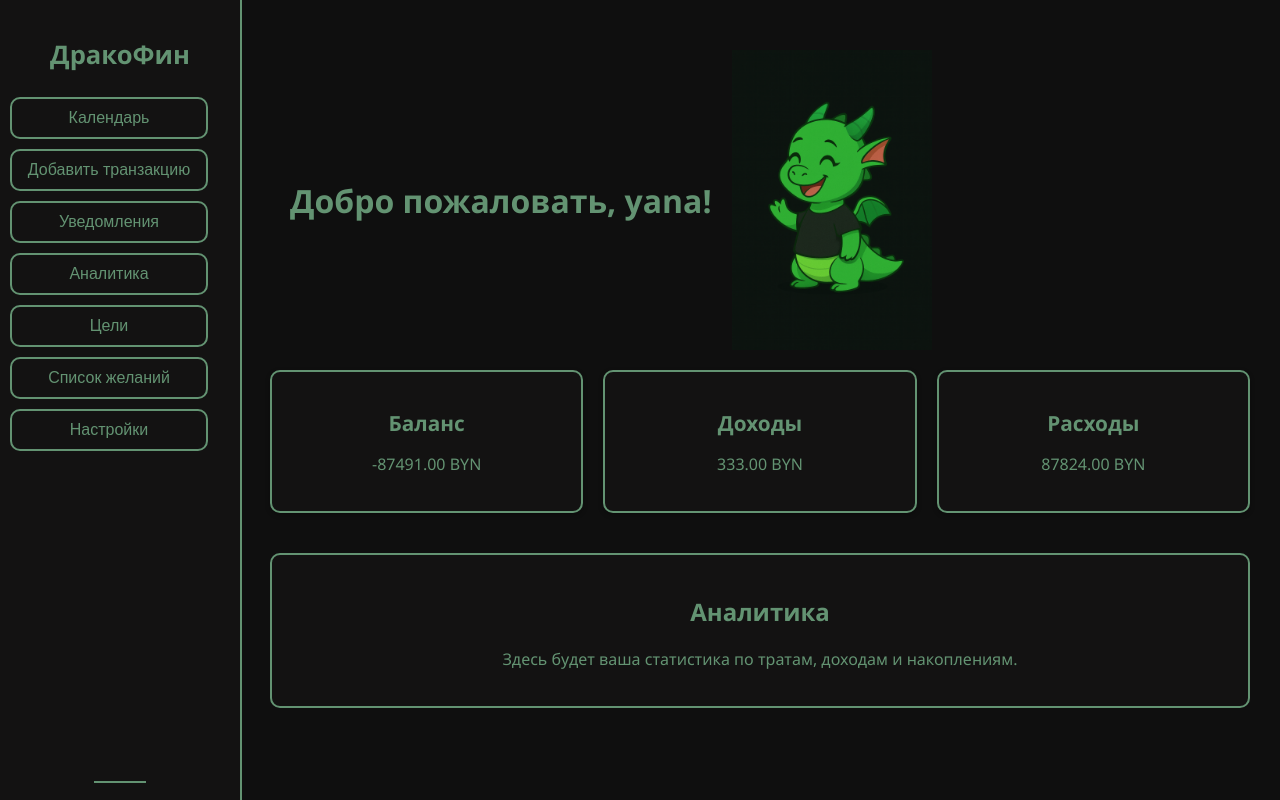
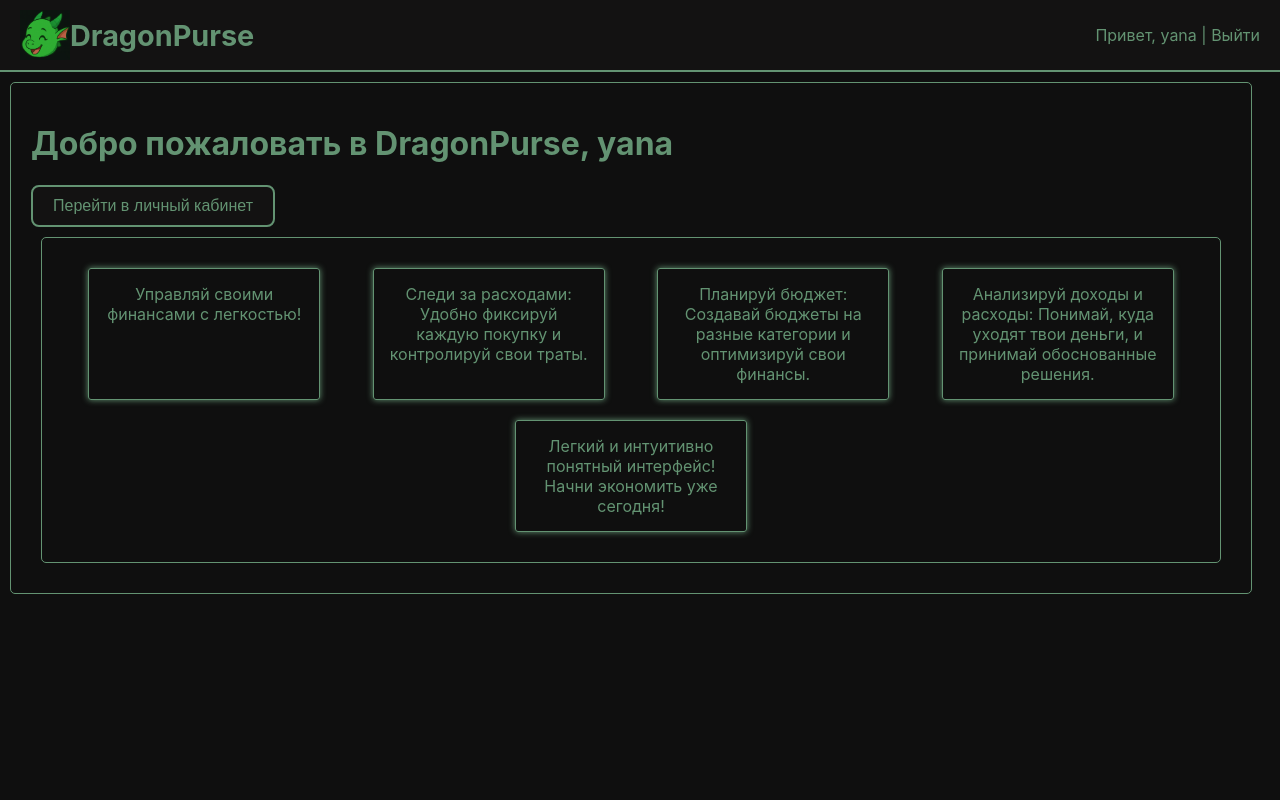
Before and after one commit to PurpleNoneDeep/Diplom_dragonPurse, a Django app: page / in a window 1280 px wide. Run offline with Django 5.2, Linux system fonts and the light colour scheme; a user stored in the database is signed in; data comes from the database, SQL or seed files in the repository; both versions use the stored data as it was after the commit.

Commit message:
new changes

```diff
--- /dev/null
+++ b/dragonpurse/accounts/static/accounts/css/index.css
@@ -0,0 +1,23 @@
+main{
+justify-content: center; /* Центрирование элементов по горизонтали */
+    flex-wrap: wrap;
+}
+.container {
+
+            display: flex;
+            justify-content: space-around; /* Расположение контейнеров с равными промежутками */
+            flex-wrap: wrap; /* Поддержка переносов на мобильных устройствах */
+            padding: 20px;
+            margin: 10px;
+            border: 1px solid #639372; /* Обводка контейнера */
+            border-radius: 5px; /* Скругление углов */
+        }
+        .item {
+            padding: 15px;
+            margin: 10px;
+            border: 1px solid #639372; /* Обводка для каждого контейнера */
+            border-radius: 3px; /* Скругление углов */
+            width: 200px; /* Фиксированная ширина для контейнеров */
+            text-align: center; /* Выравнивание текста по центру */
+            box-shadow: 0 0 6px #639372; /* Тень для эффекта глубины */
+        }
--- /dev/null
+++ b/dragonpurse/accounts/static/accounts/css/main.css
@@ -0,0 +1,162 @@
+ body {
+            font-family: "Inter", sans-serif;
+            background-color: #0f0f0f;
+            color: #639372;
+            margin: 0;
+            padding: 0;
+        }
+
+        a {
+            color: #639372;
+            text-decoration: none;
+        }
+
+        a:hover {
+            text-decoration: underline;
+        }
+
+        h1, h2, h3 {
+            color: #639372;
+        }
+
+        .container {
+            max-width: 1200px;
+            margin: 0 auto;
+            padding: 20px;
+        }
+
+        /* Хедер */
+        header {
+            background-color: #131212;
+            border-bottom: 2px solid #639372;
+            padding: 10px 20px;
+            display: flex;
+            align-items: center;
+            justify-content: space-between;
+        }
+
+        header h1 {
+            margin: 0;
+            font-size: 1.8em;
+            display: flex;
+            align-items: center;
+        }
+
+        header .dragon {
+            width: 36px;
+            height: 36px;
+            margin-right: 10px;
+            animation: float 3s ease-in-out infinite;
+        }
+
+        @keyframes float {
+            0%, 100% { transform: translateY(0); }
+            50% { transform: translateY(-5px); }
+        }
+
+        /* Кнопки */
+        button {
+            background-color: #131212;
+            color: #639372;
+            border: 2px solid #639372;
+            border-radius: 8px;
+            padding: 10px 20px;
+            font-size: 1em;
+            cursor: pointer;
+            transition: all 0.3s ease;
+        }
+
+        button:hover {
+            background-color: #639372;
+            color: #131212;
+        }
+
+        /* Формы */
+        form {
+            display: flex;
+            flex-direction: column;
+            gap: 15px;
+        }
+
+        input, select, textarea {
+            background-color: #0f0f0f;
+            color: #639372;
+            border: 1px solid #639372;
+            border-radius: 8px;
+            padding: 10px;
+            font-size: 1em;
+            transition: 0.3s;
+        }
+
+        input:focus, select:focus, textarea:focus {
+            border-color: #8ac8a4;
+            box-shadow: 0 0 6px #639372;
+            outline: none;
+        }
+
+        /* Таблицы */
+        table {
+            width: 100%;
+            border-collapse: collapse;
+            margin-top: 20px;
+        }
+
+        th, td {
+            border: 2px solid #639372;
+            padding: 10px;
+            text-align: left;
+        }
+
+        th {
+            background-color: #639372;
+            color: #131212;
+        }
+
+        tr:hover {
+            background-color: #131212;
+        }
+
+        /* Карточки и дашборд */
+        .card {
+            background-color: #131212;
+            border: 2px solid #639372;
+            border-radius: 8px;
+            padding: 20px;
+            text-align: center;
+            transition: background-color 0.3s;
+        }
+
+        .card:hover {
+            background-color: #639372;
+            color: #131212;
+        }
+
+        /* Сообщения */
+        .alert {
+            background-color: #222;
+            border: 1px solid #639372;
+            border-radius: 6px;
+            padding: 10px;
+            margin-bottom: 10px;
+        }
+
+        /* Общие блоки */
+        .flex {
+            display: flex;
+            gap: 20px;
+        }
+
+        .flex-column {
+            display: flex;
+            flex-direction: column;
+        }
+
+        .back {
+            display: inline-block;
+            margin-top: 10px;
+            color: #639372;
+        }
+
+        .back:hover {
+            text-decoration: underline;
+        }
--- a/dragonpurse/accounts/templates/accounts/analytics.html
+++ b/dragonpurse/accounts/templates/accounts/analytics.html
@@ -241,7 +241,7 @@
         </table>
     </div>
 
-    <a href="{% url 'report' %}" class="back">📊 Составить отчет</a>
+    <a href="{% url 'report_builder' %}" class="back">Составить отчет</a>
 
 </body>
 </html>
--- a/dragonpurse/accounts/templates/accounts/base.html
+++ b/dragonpurse/accounts/templates/accounts/base.html
@@ -3,180 +3,17 @@
 <html lang="ru">
 <head>
     <meta charset="UTF-8">
-    <title>{% block title %}ДракоФин{% endblock %}</title>
+    <title>{% block title %}DragonPurse{% endblock %}</title>
     <meta name="viewport" content="width=device-width, initial-scale=1.0">
-    <style>
-        /* Общие стили */
-        body {
-            font-family: "Inter", sans-serif;
-            background-color: #0f0f0f;
-            color: #639372;
-            margin: 0;
-            padding: 0;
-        }
-
-        a {
-            color: #639372;
-            text-decoration: none;
-        }
-
-        a:hover {
-            text-decoration: underline;
-        }
-
-        h1, h2, h3 {
-            color: #639372;
-        }
-
-        .container {
-            max-width: 1200px;
-            margin: 0 auto;
-            padding: 20px;
-        }
-
-        /* Хедер */
-        header {
-            background-color: #131212;
-            border-bottom: 2px solid #639372;
-            padding: 10px 20px;
-            display: flex;
-            align-items: center;
-            justify-content: space-between;
-        }
-
-        header h1 {
-            margin: 0;
-            font-size: 1.8em;
-            display: flex;
-            align-items: center;
-        }
-
-        header .dragon {
-            width: 36px;
-            height: 36px;
-            margin-right: 10px;
-            animation: float 3s ease-in-out infinite;
-        }
-
-        @keyframes float {
-            0%, 100% { transform: translateY(0); }
-            50% { transform: translateY(-5px); }
-        }
-
-        /* Кнопки */
-        button {
-            background-color: #131212;
-            color: #639372;
-            border: 2px solid #639372;
-            border-radius: 8px;
-            padding: 10px 20px;
-            font-size: 1em;
-            cursor: pointer;
-            transition: all 0.3s ease;
-        }
-
-        button:hover {
-            background-color: #639372;
-            color: #131212;
-        }
-
-        /* Формы */
-        form {
-            display: flex;
-            flex-direction: column;
-            gap: 15px;
-        }
-
-        input, select, textarea {
-            background-color: #0f0f0f;
-            color: #639372;
-            border: 1px solid #639372;
-            border-radius: 8px;
-            padding: 10px;
-            font-size: 1em;
-            transition: 0.3s;
-        }
-
-        input:focus, select:focus, textarea:focus {
-            border-color: #8ac8a4;
-            box-shadow: 0 0 6px #639372;
-            outline: none;
-        }
-
-        /* Таблицы */
-        table {
-            width: 100%;
-            border-collapse: collapse;
-            margin-top: 20px;
-        }
-
-        th, td {
-            border: 2px solid #639372;
-            padding: 10px;
-            text-align: left;
-        }
-
-        th {
-            background-color: #639372;
-            color: #131212;
-        }
-
-        tr:hover {
-            background-color: #131212;
-        }
-
-        /* Карточки и дашборд */
-        .card {
-            background-color: #131212;
-            border: 2px solid #639372;
-            border-radius: 8px;
-            padding: 20px;
-            text-align: center;
-            transition: background-color 0.3s;
-        }
-
-        .card:hover {
-            background-color: #639372;
-            color: #131212;
-        }
-
-        /* Сообщения */
-        .alert {
-            background-color: #222;
-            border: 1px solid #639372;
-            border-radius: 6px;
-            padding: 10px;
-            margin-bottom: 10px;
-        }
-
-        /* Общие блоки */
-        .flex {
-            display: flex;
-            gap: 20px;
-        }
-
-        .flex-column {
-            display: flex;
-            flex-direction: column;
-        }
-
-        .back {
-            display: inline-block;
-            margin-top: 10px;
-            color: #639372;
-        }
-
-        .back:hover {
-            text-decoration: underline;
-        }
-    </style>
-    {% block extra_head %}{% endblock %}
+    <link rel="stylesheet" href="{% static 'accounts/css/main.css' %}">
+    {% block head %}
+    {% endblock %}
 </head>
 <body>
     <header>
         <h1>
             <img src="{% static 'accounts/img/happy_dragon_head.png' %}" width="50" height="50" alt="Счастливый дракончик">
-            <a href="{% url 'dashboard' %}">ДракоФин</a>
+            <a href="{% url 'dashboard' %}">DragonPurse</a>
         </h1>
         <div>
             Привет, {{ user.username }} | <a href="{% url 'logout' %}">Выйти</a>
--- a/dragonpurse/accounts/templates/accounts/dashboard.html
+++ b/dragonpurse/accounts/templates/accounts/dashboard.html
@@ -155,9 +155,8 @@
         <a href="{% url 'wishlist_list' %}"><button>Список желаний</button></a>
         <a href="{% url 'settings' %}"><button>Настройки</button></a>
 
-        <div class="logout">
             <a href="{% url 'logout' %}">Выйти</a>
-        </div>
+
     </div>
 
 
@@ -168,7 +167,7 @@
         </div>
 
         <div class="dashboard">
-            <a href="/" class="card">
+            <a href="{% url 'report_builder' %}" class="card">
                 <h2>Баланс</h2>
                 <p>{{ balance|floatformat:2 }} BYN</p>
             </a>
--- /dev/null
+++ b/dragonpurse/accounts/templates/accounts/index.html
@@ -0,0 +1,25 @@
+{% extends "accounts/base.html" %}
+{% load static %}
+
+{% block head %}<link rel="stylesheet" href="{% static 'accounts/css/index.css' %}">{% endblock %}
+
+{% block content %}
+<main>
+{% if user.is_authenticated %}
+<h1>Добро пожаловать в DragonPurse, {{ user.username }}</h1>
+<a href="{% url 'dashboard' %}"><button>Перейти в личный кабинет</button></a>
+
+{% else %}
+<h1>Добро пожаловать в приложение для учета финансов DragonPurse!</h1>
+<a href="{% url 'register' %}"><button>Войти в аккаунт</button></a>
+{%endif %}
+
+<div class="container">
+    <div class="item">Управляй своими финансами с легкостью!</div>
+    <div class="item">Следи за расходами: Удобно фиксируй каждую покупку и контролируй свои траты.</div>
+    <div class="item">Планируй бюджет: Создавай бюджеты на разные категории и оптимизируй свои финансы.</div>
+    <div class="item">Анализируй доходы и расходы: Понимай, куда уходят твои деньги, и принимай обоснованные решения.</div>
+    <div class="item">Легкий и интуитивно понятный интерфейс! Начни экономить уже сегодня!</div>
+</div>
+</main>
+{% endblock %}
--- a/dragonpurse/accounts/urls.py
+++ b/dragonpurse/accounts/urls.py
@@ -5,16 +5,16 @@ from .views import LoginView, LogoutView, DashboardView, RegisterView, ProfileVi
     wishlist_create, wishlist_edit, wishlist_delete, planned_expense_list, planned_expense_create, planned_expense_edit, \
     planned_expense_delete, notifications_list, shared_account_view, invites_list, handle_invite, friend_wishlist, \
     shared_users_list, friend_goals, notification_delete, notification_mark_read, notification_detail, \
-    notifications_all, notifications_inbox, report_builder, save_report
+    notifications_all, notifications_inbox, report_builder, save_report, index, settings_view
 
 urlpatterns = [
-    path('', DashboardView.as_view(), name='index'),
+    path('', index, name='index'),
     path('login/', LoginView.as_view(), name='login'),
     path('logout/', LogoutView.as_view(), name='logout'),
     path('dashboard/', DashboardView.as_view(), name='dashboard'),
     path('register/', RegisterView.as_view(), name='register'),
     path('profile/', ProfileView.as_view(), name='profile'),
-    path('settings/', SettingsView.as_view(), name='settings'),
+    path('settings/', settings_view, name='settings'),
     path('shared-account/', SharedAccountView.as_view(), name='shared_account'),
     path('notifications/', notifications_inbox, name='notifications_inbox'),
     path('notifications/all/', notifications_all, name='notifications_all'),
--- a/dragonpurse/accounts/views.py
+++ b/dragonpurse/accounts/views.py
@@ -45,12 +45,38 @@ from django.shortcuts import render, get_object_or_404, redirect
 from .models import Notification
 from django.contrib.auth.decorators import login_required
 
-
+from .forms import SettingsForm
+from .models import Settings
 from django.shortcuts import render, redirect
 from django.contrib.auth.decorators import login_required
 from django.utils.dateparse import parse_date
 from .models import Transaction, Category, Analytics
 from django.views.decorators.http import require_POST
+
+def settings_view(request):
+    if request.method == 'POST':
+        form = SettingsForm(request.POST)
+        if form.is_valid():
+            selected_color = form.cleaned_data['theme_color']
+            # Сохраняем в БД
+            Settings.objects.update_or_create(
+                user=request.user,
+                key='theme_color',
+                defaults={'value': selected_color}
+            )
+            return redirect('settings')  # Перенаправление на ту же страницу или другую после сохранения
+    else:
+        form = SettingsForm()
+
+    # Получаем текущие настройки
+    current_color = Settings.objects.filter(user=request.user, key='theme_color').first()
+    current_color_value = current_color.value if current_color else ''
+
+    return render(request, 'accounts/settings.html', {'form': form, 'current_color': current_color_value})
+
+def index(request):
+    user = request.user
+    return render(request, "accounts/index.html", context={'user': request.user})
 
 @login_required
 @require_POST
```
Also changed, not shown: dragonpurse/accounts/forms.py (+10 -0 lines), dragonpurse/accounts/templates/accounts/notifications.html (+0 -7 lines), dragonpurse/accounts/templates/accounts/report.html (+2 -8 lines), dragonpurse/accounts/templates/accounts/settings.html (+9 -5 lines), dragonpurse/db.sqlite3.
